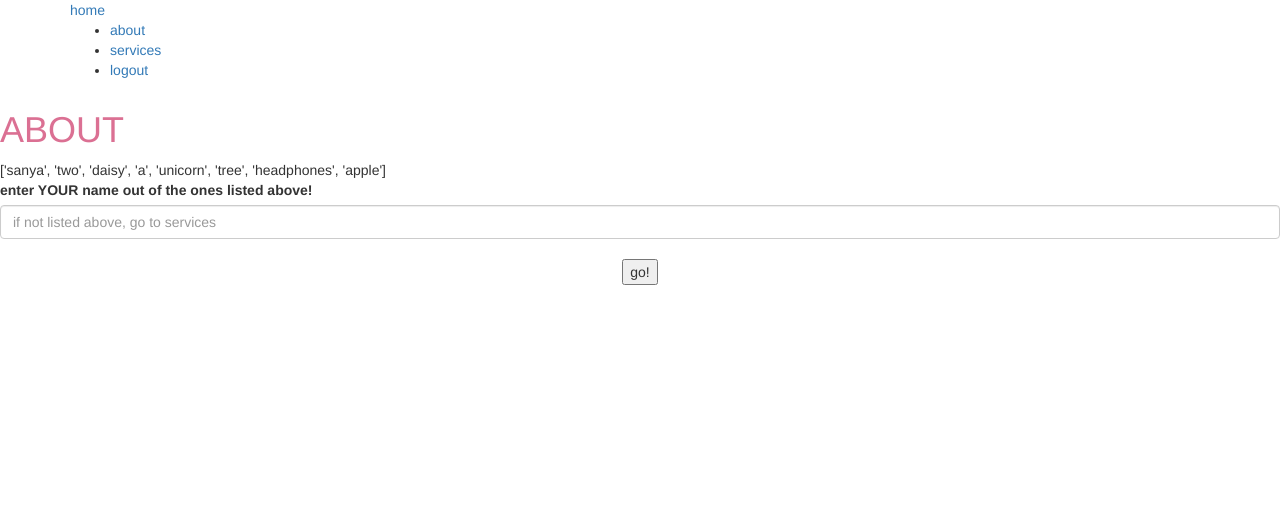
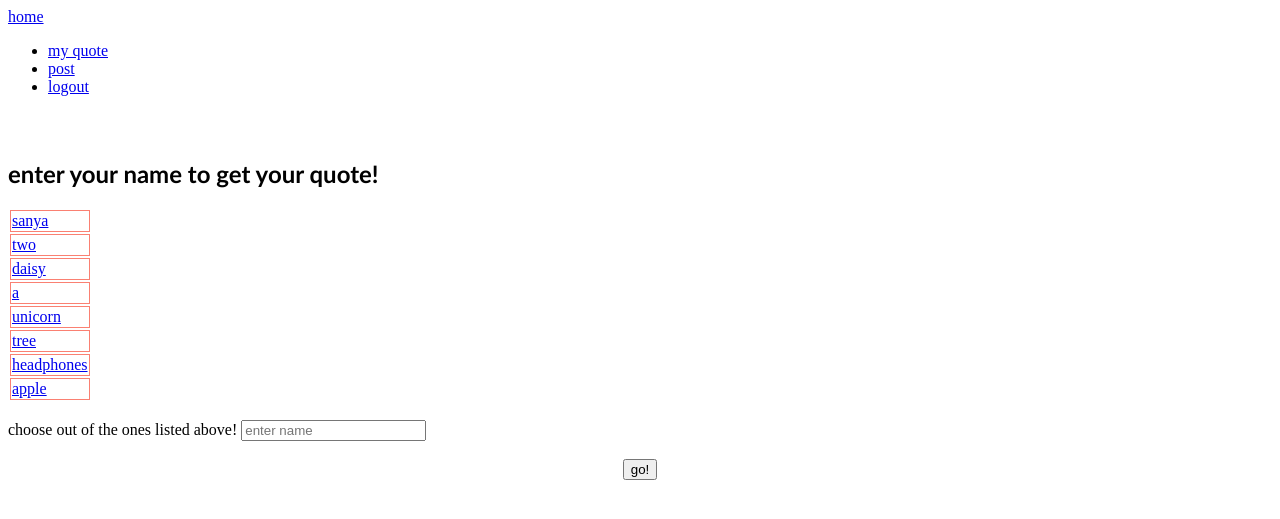
Before and after one commit to sanya-mahajan/testsite-django, a Django app: page /about in a window 1280 px wide. Shown: the top 519 px of the page. Run offline with Django 3.2, Linux system fonts and the light colour scheme; data comes from the database, SQL or seed files in the repository; both versions use the stored data as it was after the commit; some libraries are stand-ins or nearby versions.

Commit message:
publish commit

```diff
--- a/djApp/apps.py
+++ b/djApp/apps.py
@@ -1,6 +1,9 @@
 from django.apps import AppConfig
 
-
+#subclass of AppConfig
 class djAppConfig(AppConfig):
     default_auto_field = 'django.db.models.BigAutoField'
     name = 'djApp'
+
+    # def ready(self):
+    #     import djApp.signals
--- a/djApp/models.py
+++ b/djApp/models.py
@@ -1,12 +1,13 @@
 from unicodedata import name
 from unittest.result import failfast
 from django.db import models
+from django import forms
 
 # Create your models here.
 
 class data(models.Model):  #table
     name=models.CharField(max_length=20,unique=True,null=False)
-    quote=models.TextField(max_length=1000)
+    quote=models.TextField(max_length=1000,null=False)
     adjective=models.CharField(max_length=50)
     date=models.DateField()
 
@@ -14,3 +15,6 @@ class data(models.Model):  #table
     def __str__(self):
         entryname=self.name+' '+self.adjective
         return entryname
+
+class mood(forms.Form):
+    mood_field=forms.CharField(label="how you feel'in?")
--- /dev/null
+++ b/djApp/signals.py
@@ -0,0 +1 @@
+#hook and signal declarations
--- a/djApp/views.py
+++ b/djApp/views.py
@@ -1,10 +1,12 @@
-from django.shortcuts import render,HttpResponse,redirect
+
+from django.urls import reverse
+from django.shortcuts import render,HttpResponse,redirect,HttpResponseRedirect
 #rendering for response as templates
 from datetime import datetime
 from django.contrib.auth.models import User
 from userAuth import views #for using the login view
-
-from .models import data
+from django import forms
+from .models import data,mood
 
 #attributs views.attribute
 
@@ -15,13 +17,23 @@ from django.contrib.auth.decorators import login_required
 
 @login_required(login_url='/login')
 def index(request):
-    context ={
-        'variable':"value of the var in CONTEXT sent with index.html",
-        'variable2':"context is a dictionary!"
+
+    if(request.method=="POST"):
+
+        myform =mood(request.POST)
+        if myform.is_valid():
+            feels=myform.cleaned_data['mood_field']
+            context ={
+
+                'feels': feels
 
     }
+            return render(request,'index.html',context)#dont encode urls directly
 
 
+    context={
+        'moodform': mood
+    }
 
     return render(request,'index.html',context)
 
@@ -59,19 +71,16 @@ def services(request):
 
 
 def your_space(request):
-    names=[]
 
 
-
-
-
-
-    context={
+    name= request.POST.get('inpname')
+    if data.objects.filter(name=name).exists():
+        context={
         'set' : data.objects.all(),
-        'qname' : request.POST.get('inpname')  #ummm
+        'qname' : request.POST.get('inpname')
     }
-
-
-
-
-    return render(request,'quotes.html',context)
+        return render(request,'quotes.html',context)
+    else:
+        from django.contrib import messages
+        messages.info(request,'please submit your data')
+        return HttpResponseRedirect(reverse('servicespage'))
--- a/static/css/main.css
+++ b/static/css/main.css
@@ -1,7 +1,84 @@
 .h{
     color: palevioletred;
 }
+@keyframes grow {
+    from{
+        font-size: small;
+    }
+    to{
+        font-size: large;
+    }
 
-#errorm{
+}
+.errorm{
     color: red;
+    animation-name: grow;
+    animation-fill-mode: forwards;
+    animation-duration: 3s;
 }
+.myform{
+    margin-left: 25%;
+    margin-right: 25%;
+    background-image: url("https://i.pinimg.com/474x/96/03/23/9603231487d329c6ab18230e52433dcc.jpg");
+    background-repeat: no-repeat;
+     background-size: 200px 250px;
+    background-position-x: 100px;
+    font-family: 'Segoe UI', Tahoma, Geneva, Verdana, sans-serif;
+
+}
+
+@keyframes wander {
+    0%{
+        margin-left: 20%;
+    }
+
+    50%{
+        margin-left: 50%;
+    }
+    100%{
+        margin-left: 20%;
+    }
+
+}
+@keyframes jump {
+    0%{
+        margin-top:5%;
+    }
+    50%{
+        margin-top: 10%;
+    }
+    100%{
+        margin-top:5%;
+    }
+
+}
+
+h1{
+    animation-name: wander;
+    animation-duration: 4s;
+    animation-iteration-count: infinite;
+    animation-fill-mode: forwards ;
+    font-family: 'Gill Sans', 'Gill Sans MT', Calibri, 'Trebuchet MS', sans-serif;
+}
+
+table td{
+    border: 0.5px solid salmon;
+}
+.quote{
+    font-size: larger;
+    font-family: cursive;
+    font-style: italic;
+    color: rgb(243, 97, 53);
+    animation-name: grow;
+    animation-name: wander;
+    animation-duration: 4s;
+    animation-iteration-count: 1;
+}
+
+#q{
+    animation-name: jump;
+    animation-duration: 4s;
+    animation-iteration-count: 1;
+    animation-fill-mode: forwards ;
+    font-family: 'Gill Sans', 'Gill Sans MT', Calibri, 'Trebuchet MS', sans-serif;
+}
--- a/templates/djApp/abt.html
+++ b/templates/djApp/abt.html
@@ -1,18 +1,25 @@
 {%extends 'base.html'%}
 
-{%block title%}about us{%endblock title%}
+{%block title%}quoteee{%endblock title%}
 
-{% block head %}ABOUT{% endblock head%}
+
 
 {%block body%}
-<div> {{info}}
+<h2 id="q">enter your name to get your quote!</h2>
+<div> <table>{% for n in info %}
+    <tr><td><a href="https://www.google.com/search?q={{n}}">{{n}}  </a></td></tr>
+
+
+    {% endfor%}
+</table>
+</div>
     <br>
-    <div class="mb-3" class="<div class="container">
+    <div>
 
         <form method="POST" action="/your_space">
             {%csrf_token%}
-        <label for="exampleFormControlInput3" class="form-label" >enter YOUR name out of the ones listed above!</label>
-        <input name="inpname" type="name" class="form-control" id="exampleFormControlInput3" placeholder="if not listed above, go to services" >
+        <label for="exampleFormControlInput3" class="form-label" >choose out of the ones listed above!</label>
+        <input name="inpname" type="name" class="form-control" id="exampleFormControlInput3" placeholder="enter name" >
       </div><br>
 
       <center><input type="submit" value="go!"><br>
--- a/templates/djApp/base.html
+++ b/templates/djApp/base.html
@@ -7,24 +7,19 @@
     <meta name="viewport" content="width=device-width, initial-scale=1.0">
 
      <!-- Latest compiled and minified CSS -->
-<link rel="stylesheet" href="https://maxcdn.bootstrapcdn.com/bootstrap/3.4.1/css/bootstrap.min.css">
+
 <link rel="stylesheet" href="{% static 'css/main.css' %}">
 
-<!-- jQuery library -->
-<script src="https://ajax.googleapis.com/ajax/libs/jquery/3.6.0/jquery.min.js"></script>
-
-<!-- Latest compiled JavaScript -->
-<script src="https://maxcdn.bootstrapcdn.com/bootstrap/3.4.1/js/bootstrap.min.js"></script>
     <title>{%block title%}
         {%endblock title%}
     </title>
 </head>
 
-<nav><div class="container"><a href="/">home</a><br><ul><li><a href="/about"> about</a></li>
-    <li><a href="/services">services</a> </li>
+<nav><div class="container"><a href="/">home</a><br><ul><li><a href="/about"> my quote</a></li>
+    <li><a href="/services">post</a> </li>
     <li><a href="/logout">logout</a> </li>
 </ul></div></nav>
-<h1 class="h head">{%block head%}{%endblock head%}</h1>
+<h1 >{%block head%}{%endblock head%}</h1>
 
 <body>
     {% block body%}{%endblock body%}
--- a/templates/djApp/quotes.html
+++ b/templates/djApp/quotes.html
@@ -3,6 +3,7 @@
 {% block head%}<b>YOUR QUOTE</b>
 {%endblock head%}
 {% block body%}
+<div class="quote">
 {% for n in set %}
 
 {% if n.name == qname %}
@@ -11,9 +12,13 @@
 
 
 
+
 {%endif%}
+
 
 
 {%endfor%}
 
+</div>
+
 {%endblock body%}
--- a/testsite/settings.py
+++ b/testsite/settings.py
@@ -35,6 +35,7 @@ ALLOWED_HOSTS = ['172.31.166.130','localhost','127.0.0.1']
 INSTALLED_APPS = [
     'userAuth',
     'djApp',
+    #'djApp.apps.djAppConfig',so that it doesnt use the default
     'django.contrib.admin',
     'django.contrib.auth',
     'django.contrib.contenttypes',
@@ -48,7 +49,7 @@ MIDDLEWARE = [
     'django.middleware.security.SecurityMiddleware',
     'django.contrib.sessions.middleware.SessionMiddleware',
     'django.middleware.common.CommonMiddleware',
-    'django.middleware.csrf.CsrfViewMiddleware',
+    'django.middleware.csrf.CsrfViewMiddleware',#ok
     'django.contrib.auth.middleware.AuthenticationMiddleware',
     'django.contrib.messages.middleware.MessageMiddleware',
     'django.middleware.clickjacking.XFrameOptionsMiddleware',
--- a/userAuth/app_urls.py
+++ b/userAuth/app_urls.py
@@ -1,11 +1,12 @@
 from django.contrib import admin
 from django.urls import path
 from userAuth import views
+import djApp
 
 urlpatterns = [
     path('login',views.loginusr,name="loginpage"),
     path('logout',views.logoutusr,name="logoutpage"),
-    path('register',views.register,name="registerpage")
+    path('register',views.register,name="registerpage"),
 
 
 ]
```
Also changed, not shown: templates/djApp/index.html (+14 -6 lines), templates/djApp/serv.html (+20 -17 lines), templates/userAuth/login.html (+1 -1 lines), templates/userAuth/logout.html (added, +13 -0 lines), userAuth/views.py (+9 -4 lines), db.sqlite3.
